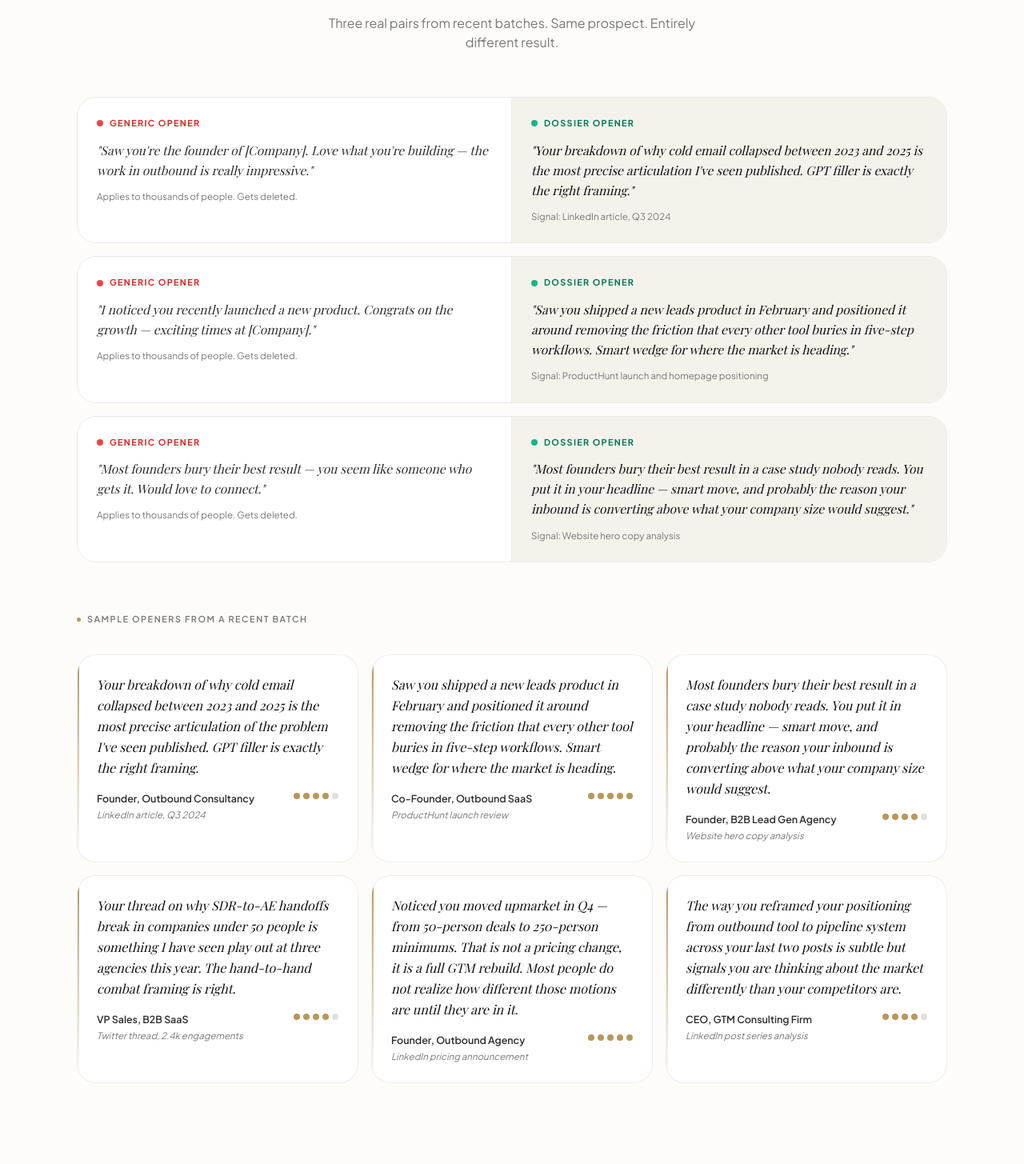
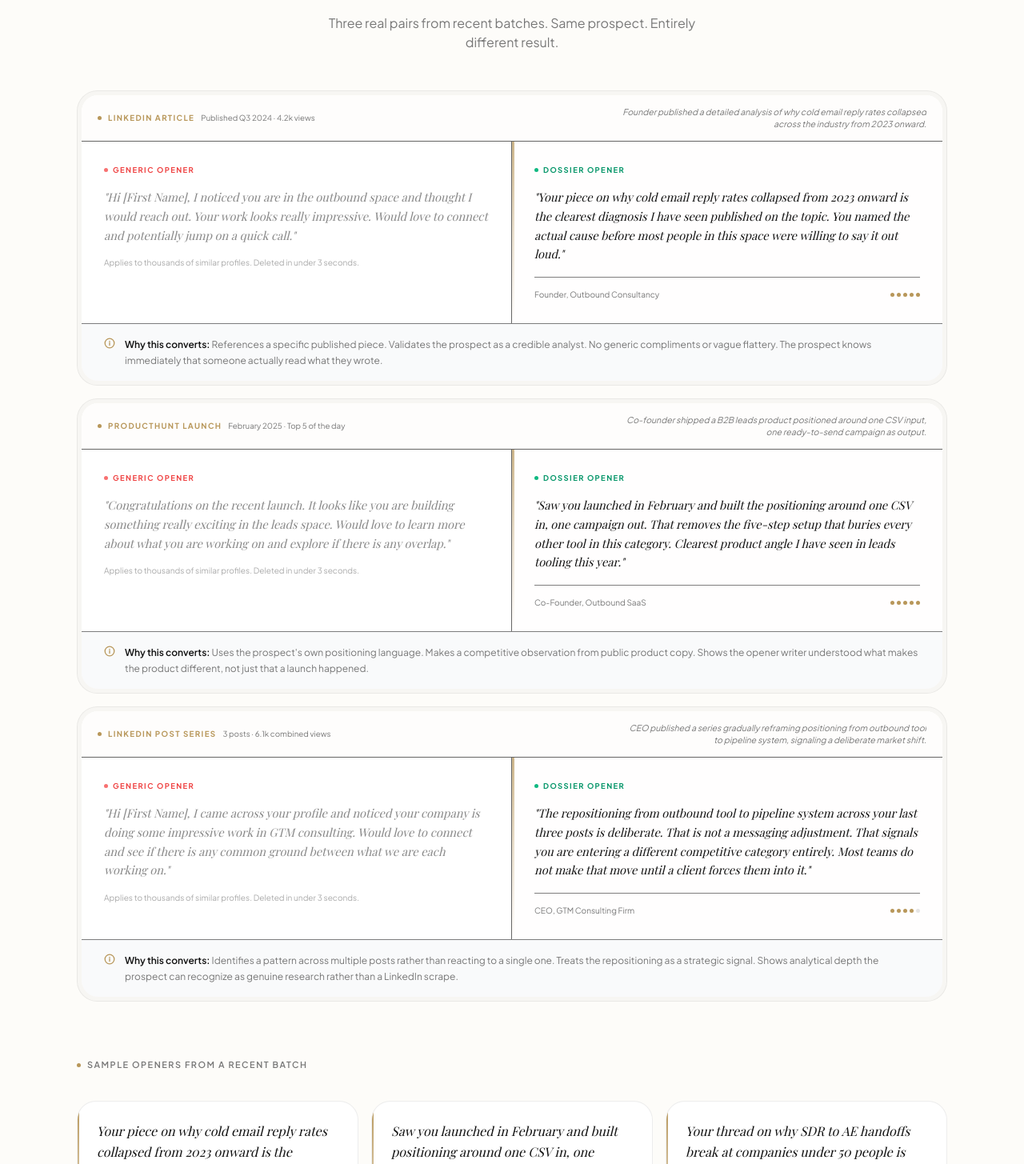
Before and after one commit to AraGhah/RunDossier, a React (Vite) app in the folder landing/: page / in a window 1280 px wide. Shown: the part 4615-6070 px from the top of the page at 80% size. Built offline with nearby package versions, Linux system fonts and the light colour scheme; no server answers; a web font is replaced by a local one.

Commit message:
Amelioration des exemplese

```diff
--- a/landing/src/pages/Home.jsx
+++ b/landing/src/pages/Home.jsx
@@ -9,18 +9,54 @@ import {
 import {
   Section, Container, ContainerSm, Eyebrow, BtnPrimary, BtnGhost,
   Card, Divider, fadeUp, fadeUpBlur, staggerContainer, staggerItem,
-  OpenerCard, BeforeAfterRow,
+  OpenerCard,
 } from '../components/ui'
 import { useTranslation } from '../context/LanguageContext'
 
-// ── SAMPLE OPENERS — stay in English (they are example product output) ────────
+// ── EXAMPLE DATA — stay in English (product output, no dashes) ────────────────
+const examples = [
+  {
+    id: 1,
+    signalType: 'LinkedIn Article',
+    signalMeta: 'Published Q3 2024 · 4.2k views',
+    signalSummary: 'Founder published a detailed analysis of why cold email reply rates collapsed across the industry from 2023 onward.',
+    role: 'Founder, Outbound Consultancy',
+    before: '"Hi [First Name], I noticed you are in the outbound space and thought I would reach out. Your work looks really impressive. Would love to connect and potentially jump on a quick call."',
+    after: '"Your piece on why cold email reply rates collapsed from 2023 onward is the clearest diagnosis I have seen published on the topic. You named the actual cause before most people in this space were willing to say it out loud."',
+    why: 'References a specific published piece. Validates the prospect as a credible analyst. No generic compliments or vague flattery. The prospect knows immediately that someone actually read what they wrote.',
+    qa: 5,
+  },
+  {
+    id: 2,
+    signalType: 'ProductHunt Launch',
+    signalMeta: 'February 2025 · Top 5 of the day',
+    signalSummary: 'Co-founder shipped a B2B leads product positioned around one CSV input, one ready-to-send campaign as output.',
+    role: 'Co-Founder, Outbound SaaS',
+    before: '"Congratulations on the recent launch. It looks like you are building something really exciting in the leads space. Would love to learn more about what you are working on and explore if there is any overlap."',
+    after: '"Saw you launched in February and built the positioning around one CSV in, one campaign out. That removes the five-step setup that buries every other tool in this category. Clearest product angle I have seen in leads tooling this year."',
+    why: 'Uses the prospect\'s own positioning language. Makes a competitive observation from public product copy. Shows the opener writer understood what makes the product different, not just that a launch happened.',
+    qa: 5,
+  },
+  {
+    id: 3,
+    signalType: 'LinkedIn Post Series',
+    signalMeta: '3 posts · 6.1k combined views',
+    signalSummary: 'CEO published a series gradually reframing positioning from outbound tool to pipeline system, signaling a deliberate market shift.',
+    role: 'CEO, GTM Consulting Firm',
+    before: '"Hi [First Name], I came across your profile and noticed your company is doing some impressive work in GTM consulting. Would love to connect and see if there is any common ground between what we are each working on."',
+    after: '"The repositioning from outbound tool to pipeline system across your last three posts is deliberate. That is not a messaging adjustment. That signals you are entering a different competitive category entirely. Most teams do not make that move until a client forces them into it."',
+    why: 'Identifies a pattern across multiple posts rather than reacting to a single one. Treats the repositioning as a strategic signal. Shows analytical depth the prospect can recognize as genuine research rather than a LinkedIn scrape.',
+    qa: 4,
+  },
+]
+
 const openers = [
-  { quote: 'Your breakdown of why cold email collapsed between 2023 and 2025 is the most precise articulation of the problem I\'ve seen published. GPT filler is exactly the right framing.', role: 'Founder, Outbound Consultancy', signal: 'LinkedIn article, Q3 2024', qa: 4 },
-  { quote: 'Saw you shipped a new leads product in February and positioned it around removing the friction that every other tool buries in five-step workflows. Smart wedge for where the market is heading.', role: 'Co-Founder, Outbound SaaS', signal: 'ProductHunt launch review', qa: 5 },
-  { quote: 'Most founders bury their best result in a case study nobody reads. You put it in your headline — smart move, and probably the reason your inbound is converting above what your company size would suggest.', role: 'Founder, B2B Lead Gen Agency', signal: 'Website hero copy analysis', qa: 4 },
-  { quote: 'Your thread on why SDR-to-AE handoffs break in companies under 50 people is something I have seen play out at three agencies this year. The hand-to-hand combat framing is right.', role: 'VP Sales, B2B SaaS', signal: 'Twitter thread, 2.4k engagements', qa: 4 },
-  { quote: 'Noticed you moved upmarket in Q4 — from 50-person deals to 250-person minimums. That is not a pricing change, it is a full GTM rebuild. Most people do not realize how different those motions are until they are in it.', role: 'Founder, Outbound Agency', signal: 'LinkedIn pricing announcement', qa: 5 },
-  { quote: 'The way you reframed your positioning from outbound tool to pipeline system across your last two posts is subtle but signals you are thinking about the market differently than your competitors are.', role: 'CEO, GTM Consulting Firm', signal: 'LinkedIn post series analysis', qa: 4 },
+  { quote: 'Your piece on why cold email reply rates collapsed from 2023 onward is the clearest diagnosis I have seen published. You named the actual cause before most people in this space were willing to say it.', role: 'Founder, Outbound Consultancy', signal: 'LinkedIn article, 4.2k views', qa: 5 },
+  { quote: 'Saw you launched in February and built positioning around one CSV in, one campaign out. That clears the five-step setup every other tool in this category buries the result behind.', role: 'Co-Founder, Outbound SaaS', signal: 'ProductHunt launch, Feb 2025', qa: 5 },
+  { quote: 'Your thread on why SDR to AE handoffs break at companies under 50 people is something I have watched play out at three agencies this year. The framing you used is exactly right.', role: 'VP Sales, B2B SaaS', signal: 'Twitter thread, 2.4k engagements', qa: 4 },
+  { quote: 'Noticed you moved your minimum deal size to 250 seats in Q4. That is not a pricing adjustment. That is a full go-to-market rebuild. Most agencies do not talk about that transition publicly because the middle period is difficult.', role: 'Founder, Outbound Agency', signal: 'LinkedIn pricing announcement', qa: 5 },
+  { quote: 'You put your strongest result in the headline instead of burying it in a case study nobody reads. That is probably why your inbound is converting above what your company size would suggest.', role: 'Founder, B2B Lead Gen Agency', signal: 'Website hero copy analysis', qa: 4 },
+  { quote: 'The repositioning from outbound tool to pipeline system across your last three posts is deliberate. That is not a messaging change. That signals you are entering a different competitive frame entirely.', role: 'CEO, GTM Consulting Firm', signal: 'LinkedIn post series analysis', qa: 4 },
 ]
 
 // ── ICON BOX — consistent icon container ─────────────────────────────────────
@@ -384,30 +420,92 @@ function HowItWorks() {
   )
 }
 
+// ── EXAMPLE BLOCK ─────────────────────────────────────────────────────────────
+function ExampleBlock({ ex, index }) {
+  return (
+    <motion.div
+      initial={{ opacity: 0, y: 28 }}
+      whileInView={{ opacity: 1, y: 0 }}
+      viewport={{ once: true, margin: '-50px' }}
+      transition={{ duration: 0.6, delay: index * 0.07, ease: [0.32, 0.72, 0, 1] }}
+      className="bg-black/[0.022] border border-black/[0.055] p-[5px] rounded-[1.6rem] overflow-hidden"
+    >
+      <div className="bg-white rounded-[calc(1.6rem-5px)] overflow-hidden shadow-[inset_0_1px_0_rgba(255,255,255,0.9)]">
+
+        {/* Signal bar */}
+        <div className="px-5 py-3.5 border-b border-border/60 bg-cream/50 flex items-center gap-3 flex-wrap">
+          <div className="flex items-center gap-2 flex-shrink-0">
+            <span className="w-[5px] h-[5px] rounded-full bg-gold flex-shrink-0" aria-hidden="true" />
+            <span className="text-[0.61rem] font-bold uppercase tracking-[0.14em] text-gold whitespace-nowrap">{ex.signalType}</span>
+            <span className="text-[0.61rem] text-muted whitespace-nowrap">{ex.signalMeta}</span>
+          </div>
+          <span className="hidden sm:block text-[0.66rem] text-muted italic leading-snug ml-auto max-w-sm text-right line-clamp-1">{ex.signalSummary}</span>
+        </div>
+
+        {/* Before / After columns */}
+        <div className="grid grid-cols-1 sm:grid-cols-2">
+
+          {/* Before */}
+          <div className="p-5 sm:p-7 border-b sm:border-b-0 sm:border-r border-border/60">
+            <p className="text-[0.59rem] font-bold uppercase tracking-[0.15em] text-red-500 flex items-center gap-1.5 mb-4">
+              <span className="w-[5px] h-[5px] rounded-full bg-red-400 flex-shrink-0" aria-hidden="true" />
+              Generic opener
+            </p>
+            <p className="font-display italic text-[0.87rem] sm:text-[0.91rem] leading-relaxed text-ink/50">
+              {ex.before}
+            </p>
+            <p className="text-[0.63rem] text-muted-2 mt-4 leading-snug">
+              Applies to thousands of similar profiles. Deleted in under 3 seconds.
+            </p>
+          </div>
+
+          {/* After */}
+          <div className="relative p-5 sm:p-7 bg-cream/25 group hover:bg-cream/45 transition-colors duration-300">
+            <div className="absolute top-0 left-0 w-[3px] h-full bg-gradient-to-b from-gold/70 via-gold/30 to-transparent" aria-hidden="true" />
+            <p className="text-[0.59rem] font-bold uppercase tracking-[0.15em] text-emerald-600 flex items-center gap-1.5 mb-4">
+              <span className="w-[5px] h-[5px] rounded-full bg-emerald-500 flex-shrink-0" aria-hidden="true" />
+              Dossier opener
+            </p>
+            <p className="font-display italic text-[0.87rem] sm:text-[0.91rem] leading-relaxed text-ink">
+              {ex.after}
+            </p>
+            <div className="flex items-center justify-between mt-4 pt-3.5 border-t border-border/50">
+              <span className="text-[0.63rem] text-muted">{ex.role}</span>
+              <div className="flex gap-[3px]" aria-label={`QA score: ${ex.qa} out of 5`}>
+                {[1, 2, 3, 4, 5].map(d => (
+                  <span key={d} className={`w-[5px] h-[5px] rounded-full ${d <= ex.qa ? 'bg-gold' : 'bg-black/10'}`} />
+                ))}
+              </div>
+            </div>
+          </div>
+        </div>
+
+        {/* Why it works */}
+        <div className="px-5 sm:px-7 py-4 border-t border-border/50 bg-navy/[0.025] flex items-start gap-3">
+          <svg className="w-3.5 h-3.5 text-gold flex-shrink-0 mt-[1px]" viewBox="0 0 14 14" fill="none" aria-hidden="true">
+            <circle cx="7" cy="7" r="5.8" stroke="currentColor" strokeWidth="1.3" />
+            <path d="M7 6.5V9.5M7 4.5V5.1" stroke="currentColor" strokeWidth="1.3" strokeLinecap="round" />
+          </svg>
+          <p className="text-[0.75rem] text-muted leading-relaxed">
+            <strong className="text-ink font-semibold">Why this converts: </strong>
+            {ex.why}
+          </p>
+        </div>
+
+      </div>
+    </motion.div>
+  )
+}
+
 // ── EXAMPLES ─────────────────────────────────────────────────────────────────
 function Examples() {
   const { t } = useTranslation()
-  const pairs = [
-    {
-      before: '"Saw you\'re the founder of [Company]. Love what you\'re building — the work in outbound is really impressive."',
-      after:  '"Your breakdown of why cold email collapsed between 2023 and 2025 is the most precise articulation I\'ve seen published. GPT filler is exactly the right framing."',
-      source: 'LinkedIn article, Q3 2024',
-    },
-    {
-      before: '"I noticed you recently launched a new product. Congrats on the growth — exciting times at [Company]."',
-      after:  '"Saw you shipped a new leads product in February and positioned it around removing the friction that every other tool buries in five-step workflows. Smart wedge for where the market is heading."',
-      source: 'ProductHunt launch and homepage positioning',
-    },
-    {
-      before: '"Most founders bury their best result — you seem like someone who gets it. Would love to connect."',
-      after:  '"Most founders bury their best result in a case study nobody reads. You put it in your headline — smart move, and probably the reason your inbound is converting above what your company size would suggest."',
-      source: 'Website hero copy analysis',
-    },
-  ]
   return (
     <Section id="examples">
       <Container>
-        <motion.div {...fadeUp} className="text-center mb-14">
+
+        {/* Header */}
+        <motion.div {...fadeUp} className="text-center mb-12">
           <Eyebrow>{t('examples.eyebrow')}</Eyebrow>
           <h2 className="font-display text-[clamp(1.8rem,3.5vw,2.8rem)] font-bold leading-[1.2] tracking-tight">
             {t('examples.title')} <em className="italic text-gold">{t('examples.titleEm')}</em>
@@ -415,22 +513,33 @@ function Examples() {
           <p className="mt-3 text-muted max-w-lg mx-auto">{t('examples.sub')}</p>
         </motion.div>
 
-        <motion.div variants={staggerContainer} initial="initial" whileInView="whileInView" viewport={{once:true,margin:'-60px'}}
-          className="flex flex-col gap-4">
-          {pairs.map((row, i) => (
-            <motion.div key={i} variants={staggerItem}>
-              <BeforeAfterRow {...row} />
-            </motion.div>
-          ))}
-        </motion.div>
+        {/* 3 full before/after example blocks */}
+        <div className="flex flex-col gap-4">
+          {examples.map((ex, i) => <ExampleBlock key={ex.id} ex={ex} index={i} />)}
+        </div>
 
-        <motion.div {...fadeUp} transition={{delay:0.3}} className="mt-14">
+        {/* Sample opener cards */}
+        <motion.div {...fadeUp} transition={{ delay: 0.2 }} className="mt-16">
           <Eyebrow>{t('examples.openers.eyebrow')}</Eyebrow>
-          <motion.div variants={staggerContainer} initial="initial" whileInView="whileInView" viewport={{once:true,margin:'-60px'}}
-            className="grid grid-cols-1 sm:grid-cols-2 lg:grid-cols-3 gap-4 mt-5">
+          <motion.div
+            variants={staggerContainer} initial="initial" whileInView="whileInView" viewport={{ once: true, margin: '-60px' }}
+            className="grid grid-cols-1 sm:grid-cols-2 lg:grid-cols-3 gap-4 mt-5"
+          >
             {openers.map((o, i) => <OpenerCard key={i} {...o} />)}
           </motion.div>
         </motion.div>
+
+        {/* CTA */}
+        <motion.div {...fadeUp} transition={{ delay: 0.3 }} className="mt-12 text-center">
+          <p className="text-sm text-muted mb-5">
+            Every opener above came from a publicly available signal. No guessing. No templates.
+          </p>
+          <div className="flex flex-wrap justify-center gap-3">
+            <BtnPrimary to="/free-lines" large>Claim 100 Free Openers</BtnPrimary>
+            <BtnGhost to="/book-call">Book a 30 Minute Call</BtnGhost>
+          </div>
+        </motion.div>
+
       </Container>
     </Section>
   )
```
Also changed, not shown: 1 other file (tests, documents, lock files or other folders).
